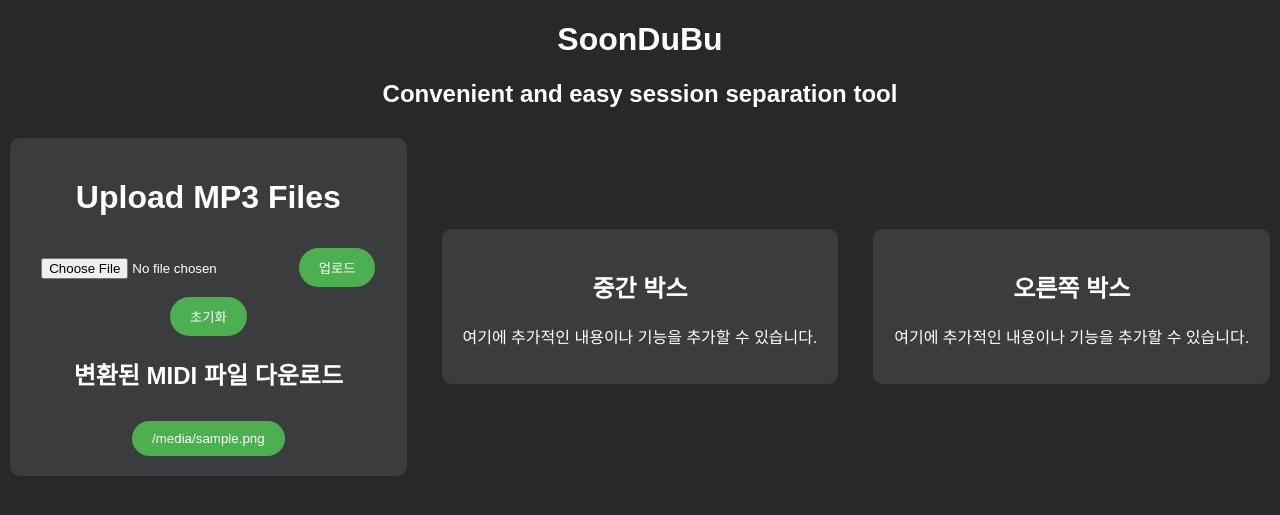
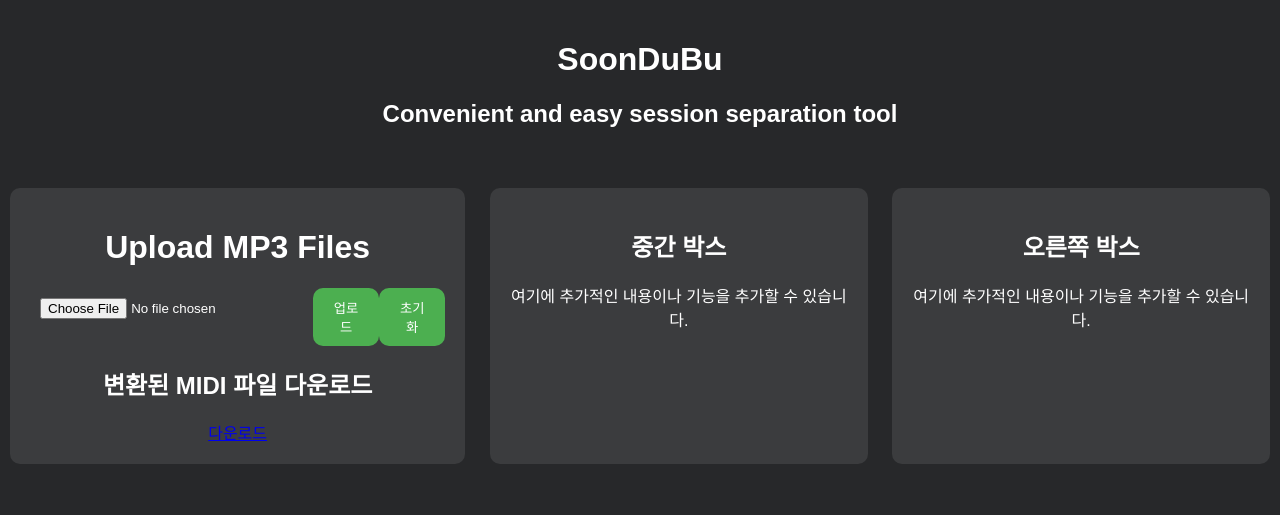
Before and after one commit to Ysw1mst/soonDubu, a Flask app: template templates/index.html in a window 1280 px wide. Shown: the top 515 px of the page. Run offline with Flask 2, Linux system fonts and the light colour scheme; the template is opened without the code that fills it: most values are stand-ins (such as "Sample title", 1, 10 or a date in 2020).

Commit message:
Your commit message

```diff
--- a/static/styles.css
+++ b/static/styles.css
@@ -1,58 +1,68 @@
 body {
+    background-color: #27282A;
     font-family: Arial, sans-serif;
-    background-color: #27282A;
-    color: #fff;
+    color: white;
     margin: 0;
     padding: 0;
 }
 
 .header {
     text-align: center;
-    margin-bottom: 20px;
+    padding: 20px;
 }
 
 .container {
     display: flex;
     justify-content: center;
-    align-items: center; /* 중앙 정렬 */
-    margin-top: 20px; /* 상단 여백 추가 */
+    align-items: stretch;
+    margin-top: 20px;
 }
 
 .box {
-    background-color: #3B3C3D;
+    background-color: #3B3C3E;
     border-radius: 10px;
     padding: 20px;
-    margin: 10px;
-    flex: 1;
-    min-width: 200px; /* 최소 너비 설정 */
-    position: relative; /* 상대적 위치 지정 */
+    margin: 0 10px;
     text-align: center; /* 중앙 정렬 */
+    flex-grow: 1; /* 높이를 같게 만들기 위해 추가 */
+    min-width: 100px; /* 최소 너비 */
+}
+
+.left-box,
+.middle-box,
+.right-box {
+    position: relative;
 }
 
 .divider {
-    width: 5px; /* 구분선의 너비 */
-    background-color: rgba(255, 255, 255, 0.3); /* 반투명 구분선 */
-    cursor: ew-resize; /* 커서를 동서 방향으로 변경 */
-    height: 80%; /* 구분선의 높이 조정 */
-    margin: 0 5px; /* 구분선의 좌우 여백 설정 */
+    background-color: rgba(255, 255, 255, 0.5);
+    width: 5px; /* 구분선 두께 */
+    height: 100%; /* 구분선 높이 */
+    cursor: ew-resize; /* 마우스 커서 변경 */
 }
 
 .button-container {
+    display: flex;
+    justify-content: center;
     margin-top: 10px;
 }
 
+input[type="file"] {
+    border: none;
+    border-radius: 10px;
+    padding: 10px;
+    margin-right: 10px;
+}
+
 button {
-    border-radius: 25px; /* 버튼을 동그랗게 만들기 */
-    background-color: #4CAF50; /* 버튼 배경색 */
-    color: white; /* 버튼 텍스트 색상 */
-    border: none; /* 기본 테두리 제거 */
-    padding: 10px 20px; /* 패딩 설정 */
-    cursor: pointer; /* 마우스 커서 설정 */
-    transition: background-color 0.3s; /* 배경색 전환 효과 */
-    display: inline-block; /* 인라인 블록으로 설정 */
-    margin-top: 10px; /* 버튼 간의 여백 */
+    background-color: #4CAF50; /* 버튼 색상 */
+    border: none;
+    color: white;
+    padding: 10px 20px;
+    border-radius: 10px;
+    cursor: pointer;
 }
 
 button:hover {
-    background-color: #45a049; /* 버튼 hover 시 색상 변경 */
+    background-color: #45a049; /* 버튼 호버 색상 */
 }
--- a/templates/index.html
+++ b/templates/index.html
@@ -23,15 +23,15 @@
             </form>
             {% if midi_file %}
             <h2>변환된 MIDI 파일 다운로드</h2>
-            <button onclick="window.location.href='{{ url_for('static', filename=midi_file) }}'" download>{{ midi_file }}</button>
+            <a href="{{ url_for('static', filename=midi_file) }}" download>다운로드</a>
             {% endif %}
         </div>
-        <div class="divider"></div>
+        <div class="divider" id="divider"></div>
         <div class="box middle-box">
             <h2>중간 박스</h2>
             <p>여기에 추가적인 내용이나 기능을 추가할 수 있습니다.</p>
         </div>
-        <div class="divider"></div>
+        <div class="divider" id="divider2"></div>
         <div class="box right-box">
             <h2>오른쪽 박스</h2>
             <p>여기에 추가적인 내용이나 기능을 추가할 수 있습니다.</p>
@@ -39,36 +39,48 @@
     </div>
 
     <script>
+        const divider = document.getElementById("divider");
+        const divider2 = document.getElementById("divider2");
+        const leftBox = document.querySelector(".left-box");
+        const middleBox = document.querySelector(".middle-box");
+        const rightBox = document.querySelector(".right-box");
+
+        let isDragging = false;
+
+        divider.addEventListener("mousedown", (event) => {
+            isDragging = true;
+            document.body.style.cursor = 'ew-resize';
+        });
+
+        divider2.addEventListener("mousedown", (event) => {
+            isDragging = true;
+            document.body.style.cursor = 'ew-resize';
+        });
+
+        document.addEventListener("mousemove", (event) => {
+            if (!isDragging) return;
+
+            const containerRect = divider.parentNode.getBoundingClientRect();
+            const mouseX = event.clientX - containerRect.left;
+
+            // Adjust width based on mouse position
+            const leftWidth = mouseX - leftBox.offsetWidth / 2;
+            const rightWidth = containerRect.width - mouseX;
+
+            leftBox.style.width = `${leftWidth}px`;
+            middleBox.style.width = `${containerRect.width - leftWidth - rightWidth - divider.offsetWidth - divider2.offsetWidth}px`;
+            rightBox.style.width = `${rightWidth}px`;
+        });
+
+        document.addEventListener("mouseup", () => {
+            isDragging = false;
+            document.body.style.cursor = 'default';
+        });
+
         document.getElementById("resetButton").addEventListener("click", function() {
             document.querySelector('input[type="file"]').value = ""; // 파일 선택 초기화
             window.location.reload(); // 페이지 새로고침
         });
-
-        // 구분선 드래그 기능
-        const dividers = document.querySelectorAll('.divider');
-        dividers.forEach(divider => {
-            divider.addEventListener('mousedown', startResize);
-        });
-
-        function startResize(event) {
-            const startX = event.clientX;
-            const leftBox = event.target.previousElementSibling;
-            const rightBox = event.target.nextElementSibling;
-
-            function resize(e) {
-                const newWidth = e.clientX - leftBox.getBoundingClientRect().right;
-                leftBox.style.width = leftBox.offsetWidth + newWidth + 'px';
-                rightBox.style.width = rightBox.offsetWidth - newWidth + 'px';
-            }
-
-            function stopResize() {
-                document.removeEventListener('mousemove', resize);
-                document.removeEventListener('mouseup', stopResize);
-            }
-
-            document.addEventListener('mousemove', resize);
-            document.addEventListener('mouseup', stopResize);
-        }
     </script>
 </body>
 </html>
```
